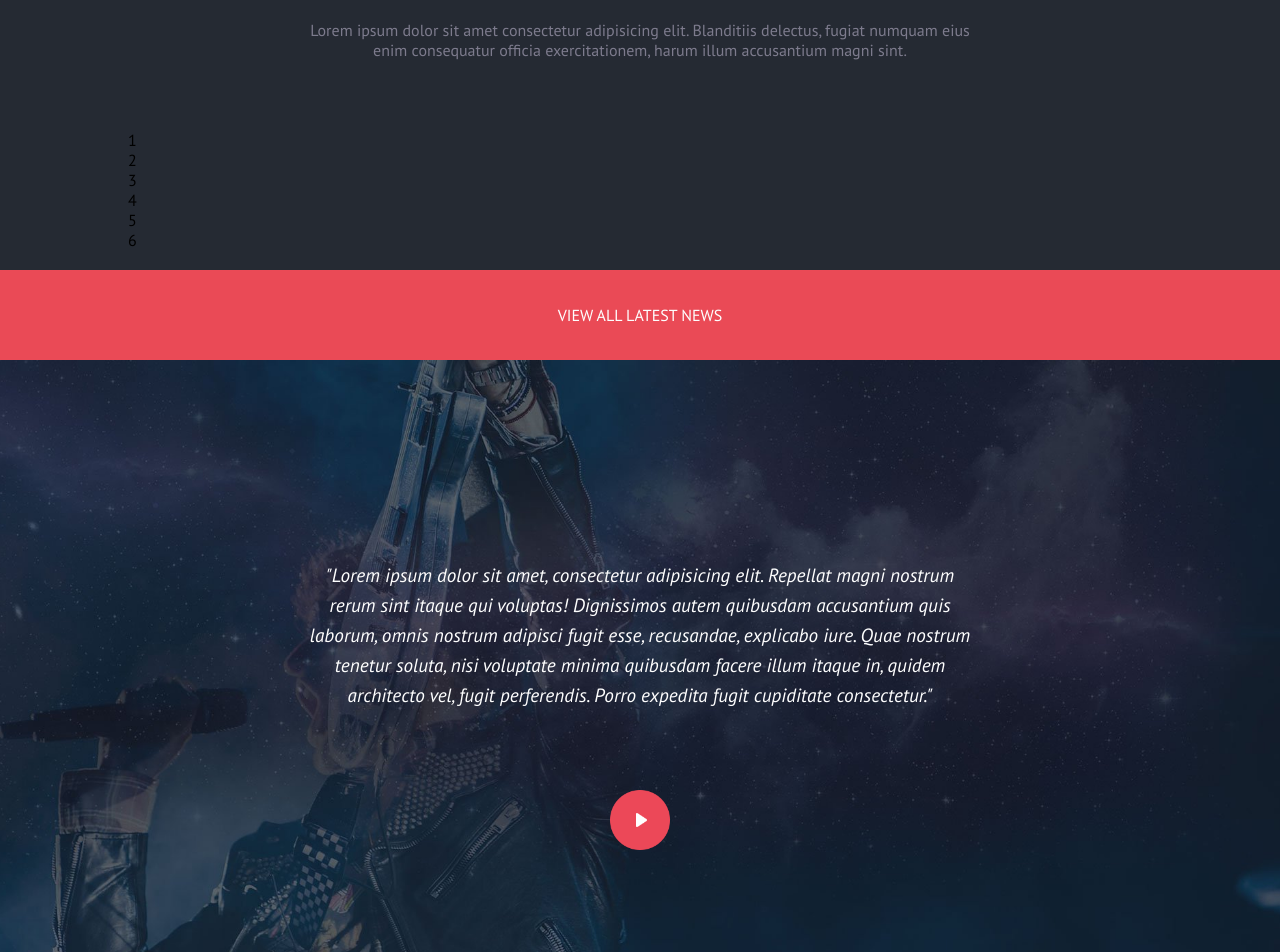
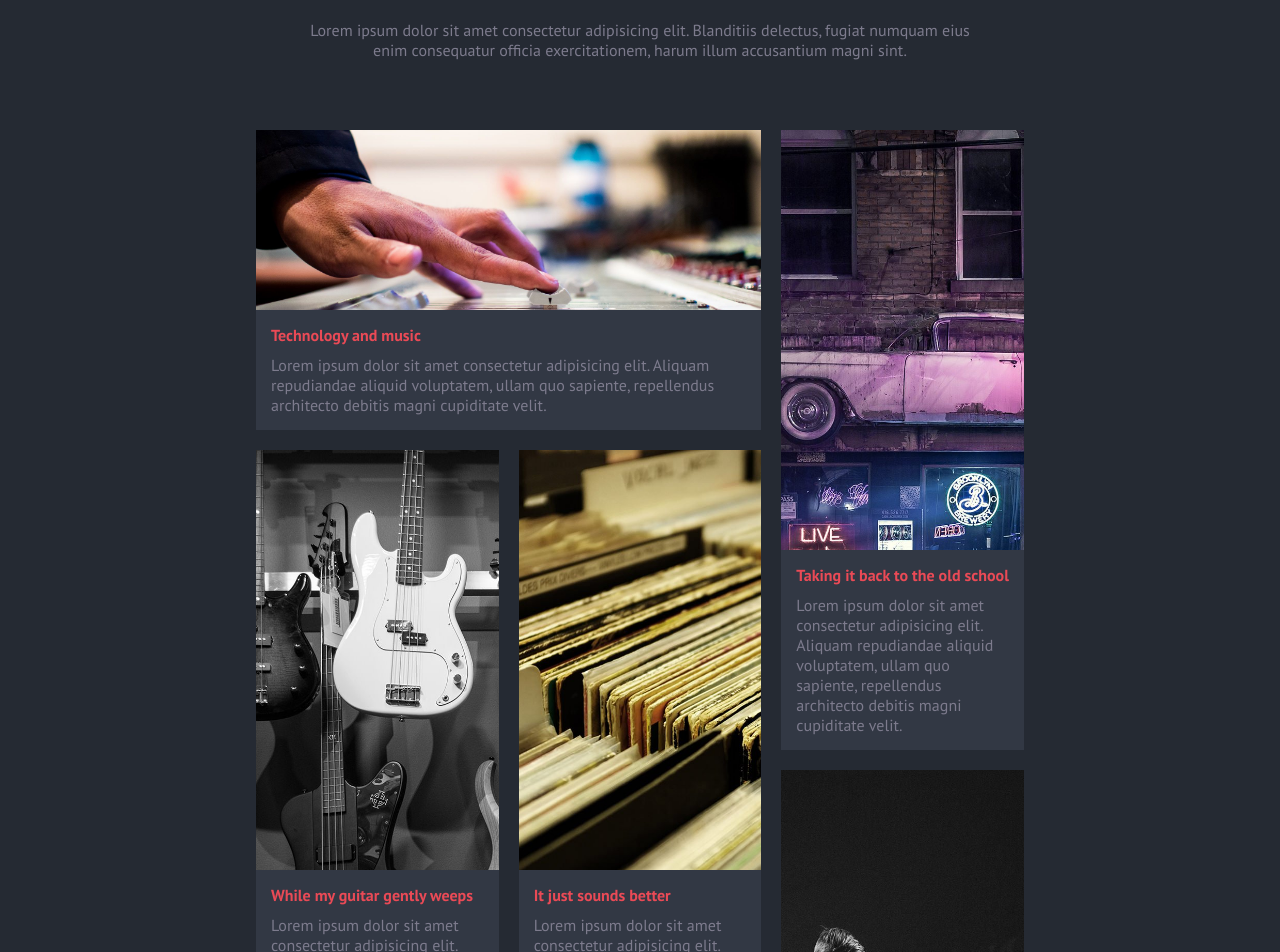
Before and after one commit to ferdlet/proj-html-vuejs, a Vue app: page / in a window 1280 px wide. Shown: the part 1260-2212 px from the top of the page. Built offline with nearby package versions, Linux system fonts and the light colour scheme.

Commit message:
section 5 grid

```diff
--- a/src/components/elements/NavbarFooter.vue
+++ b/src/components/elements/NavbarFooter.vue
@@ -1,7 +1,7 @@
 <template>
     <nav>
         <ul>
-            <li v-for="(link, index) in dataShared.navbarLinks" :key="index">
+            <li v-for="(link, index) in dataShared.navbarLinks" :key="index" :class="link.active ? 'active' : ''">
                 <a :href="link.url">{{link.nome}}</a>
             </li>
         </ul>
@@ -34,9 +34,8 @@ export default {
                 color: $textgrey;
                 font-family: 'Merriweather', serif;
                 font-size: 0.8rem;
-
             }
-            li:first-child a {
+            li.active a {
                 color: $white;
             }
         }
--- a/src/components/macro/Footer.vue
+++ b/src/components/macro/Footer.vue
@@ -45,11 +45,11 @@ export default {
         justify-content: space-between;
         align-items: center;
         background-color: $darkgrey;
-        padding: 40px;
+        padding: 50px;
         .copyright {
             color: $textgrey;
             font-family: 'Merriweather', sans-serif;
-            font-size: 0.8rem;
+            font-size: 0.7rem;
             letter-spacing: 1px;
             font-weight: 600;
             span {
@@ -61,7 +61,6 @@ export default {
             }
         }
         .social-icon {
-
             list-style: none;
             display: flex;
             gap: 15px;
--- a/src/components/sections/Section3.vue
+++ b/src/components/sections/Section3.vue
@@ -9,16 +9,19 @@
                 Lorem ipsum dolor sit amet consectetur adipisicing elit. Blanditiis delectus, fugiat numquam eius enim consequatur officia exercitationem, harum illum accusantium magni sint.
             </p>
         </div>
-        <div class="container">
-            <div class="card1">1</div>
-            <div class="card2">2</div>
+        <div class="container-articles">
 
-            <div class="card3">3</div>
-            <div class="card4">4</div>
-            <div class="card5">5</div>
-
-            <div class="card6">6</div>
-
+            <div v-for="(article, index) in dataShared.articles" :key="index" :class="'article' + index">
+                <img :src="require('../../assets/images/' + article.image)" :alt="article.image">
+                <div class="title-article">
+                    <h4 class="title">
+                        {{article.title}}
+                    </h4>
+                    <p class="description">
+                        {{article.description}}
+                    </p>
+                </div>
+            </div>
 
         </div>
 
@@ -29,8 +32,15 @@
 </template>
 
 <script>
+import dataShared from '../../sharing/dataShared';
+
 export default {
     name: 'Section3',
+    data() {
+        return {
+            dataShared
+        }
+    },
 }
 </script>
 
@@ -63,12 +73,74 @@ export default {
                 color: $textgrey;
             }
         }
-        .container {
-            width: 80%;
-            margin: 20px 0;
+        .container-articles {
+            width: 80vw;
+            margin: 20px auto;
+            display: grid;
+            grid-template-areas:
+            'article0 article0 article1'
+            'article3 article4 article1'
+            'article3 article4 article2'
+            'article5 article5 article2';
+            grid-gap: 20px;
+            grid-template-rows: 300px 300px 300px 300px;
+            > div {
+                overflow: hidden;
+                position: relative;
+                background: chartreuse;
+                .title-article {
+                    position: absolute;
+                    bottom: 0;
+                    left: 0;
+                    width: 100%;
+                    background-color: $lightgrey;
+                    padding: 15px;
+                    .title {
+                        color: $mandy;
+                        margin-bottom: 10px;
+                    }
+                    .description {
+                        color: $textgrey;
+                    }
+                }
+                img {
+                    height: 100%;
+                    width: 100%;
+                    object-fit: cover;
+                    display: block;
+                }
+            }
+            .article0 {
+                grid-area: article0;
 
+            }
+            .article1 {
+                grid-area: article1;
 
+            }
+            .article2 {
+                grid-area: article2;
+
+            }
+            .article3 {
+                grid-area: article3;
+
+            }
+            .article4 {
+                grid-area: article4;
+
+            }
+            .article5 {
+                grid-area: article5;
+
+            }
         }
+        @media screen and (min-width: 992px){
+                .container-articles {
+                    width: 60vw;
+                    // grid-template-rows: 300px 300px 300px 300px;
+                }
+            }
         .full-btn {
             width: 100%;
             a {
--- a/src/components/sections/Section5.vue
+++ b/src/components/sections/Section5.vue
@@ -75,8 +75,8 @@ export default {
     @import '../../assets/style/_variables.scss';
 
     #section-5 {
+        background-color: $darkgrey;
         .live-dates {
-            background-color: $darkgrey;
             .content-container {
                 text-align: center;
                 padding: 50px;
@@ -100,7 +100,6 @@ export default {
             }
         }
         .dates {
-            background-color: $darkgrey;
             padding-bottom: 60px;
             .container {
                 width: 80vw;
--- a/src/sharing/dataShared.js
+++ b/src/sharing/dataShared.js
@@ -6,28 +6,72 @@ export default Vue.observable({
     navbarLinks: [
         {
             nome: 'Home',
-            url: '#section-1'
+            url: '#section-1',
+            active: true
         },
         {
             nome: 'Meet The Band',
-            url: '#'
+            url: '#',
+            active: false
         },
         {
             nome: 'Live Dates',
-            url: '#section-5'
+            url: '#section-5',
+            active: false
         },
         {
             nome: 'Latest News',
-            url: '#section-3'
+            url: '#section-3',
+            active: false
         },
         {
             nome: 'Albums',
-            url: '#'
+            url: '#',
+            active: false
         },
         {
             nome: 'Fans',
-            url: '#'
+            url: '#',
+            active: false
         }
+    ],
+    articles: [
+        {
+            title: 'Technology and music',
+            description: 'Lorem ipsum dolor sit amet consectetur adipisicing elit. Aliquam repudiandae aliquid voluptatem, ullam quo sapiente, repellendus architecto debitis magni cupiditate velit.',
+            url: '#',
+            image: 'blog_music_techo.jpg'
+        },
+        {
+            title: 'Taking it back to the old school',
+            description: 'Lorem ipsum dolor sit amet consectetur adipisicing elit. Aliquam repudiandae aliquid voluptatem, ullam quo sapiente, repellendus architecto debitis magni cupiditate velit.',
+            url: '#',
+            image: 'blog-post1.jpg'
+        },
+        {
+            title: 'Sharing the stage with a legend',
+            description: 'Lorem ipsum dolor sit amet consectetur adipisicing elit. Aliquam repudiandae aliquid voluptatem, ullam quo sapiente, repellendus architecto debitis magni cupiditate velit.',
+            url: '#',
+            image: 'blog-post2.jpg'
+        },
+        {
+            title: 'While my guitar gently weeps',
+            description: 'Lorem ipsum dolor sit amet consectetur adipisicing elit. Aliquam repudiandae aliquid voluptatem, ullam quo sapiente, repellendus architecto debitis magni cupiditate velit.',
+            url: '#',
+            image: 'blog-post3.jpg'
+        },
+        {
+            title: 'It just sounds better',
+            description: 'Lorem ipsum dolor sit amet consectetur adipisicing elit. Aliquam repudiandae aliquid voluptatem, ullam quo sapiente, repellendus architecto debitis magni cupiditate velit.',
+            url: '#',
+            image: 'blog-post4.jpg'
+        },
+        {
+            title: 'The flavor of rock',
+            description: 'Lorem ipsum dolor sit amet consectetur adipisicing elit. Aliquam repudiandae aliquid voluptatem, ullam quo sapiente, repellendus architecto debitis magni cupiditate velit.',
+            url: '#',
+            image: 'blog_flavor_rock.jpg'
+        },
     ],
     dates: [
         {
```
